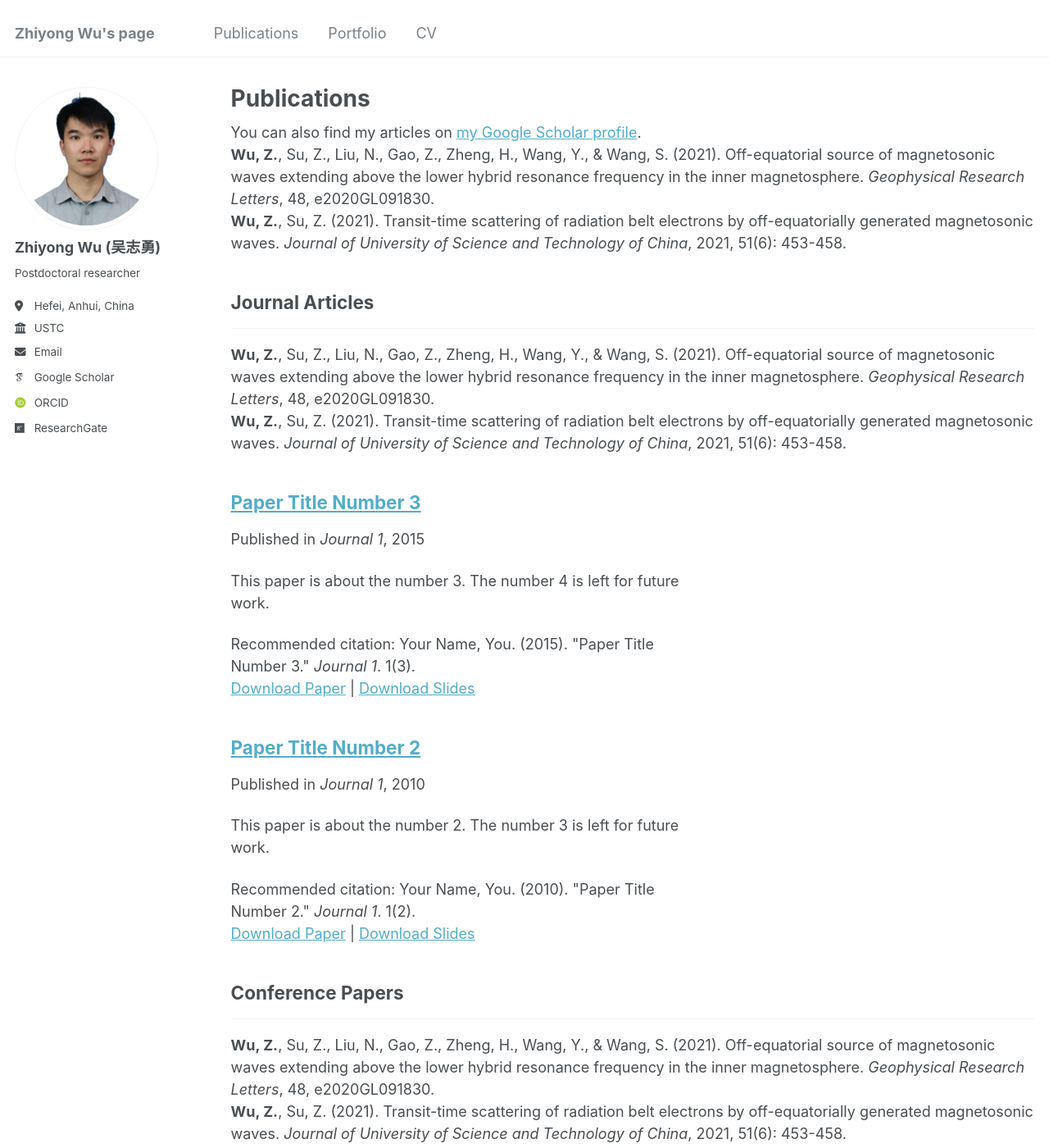
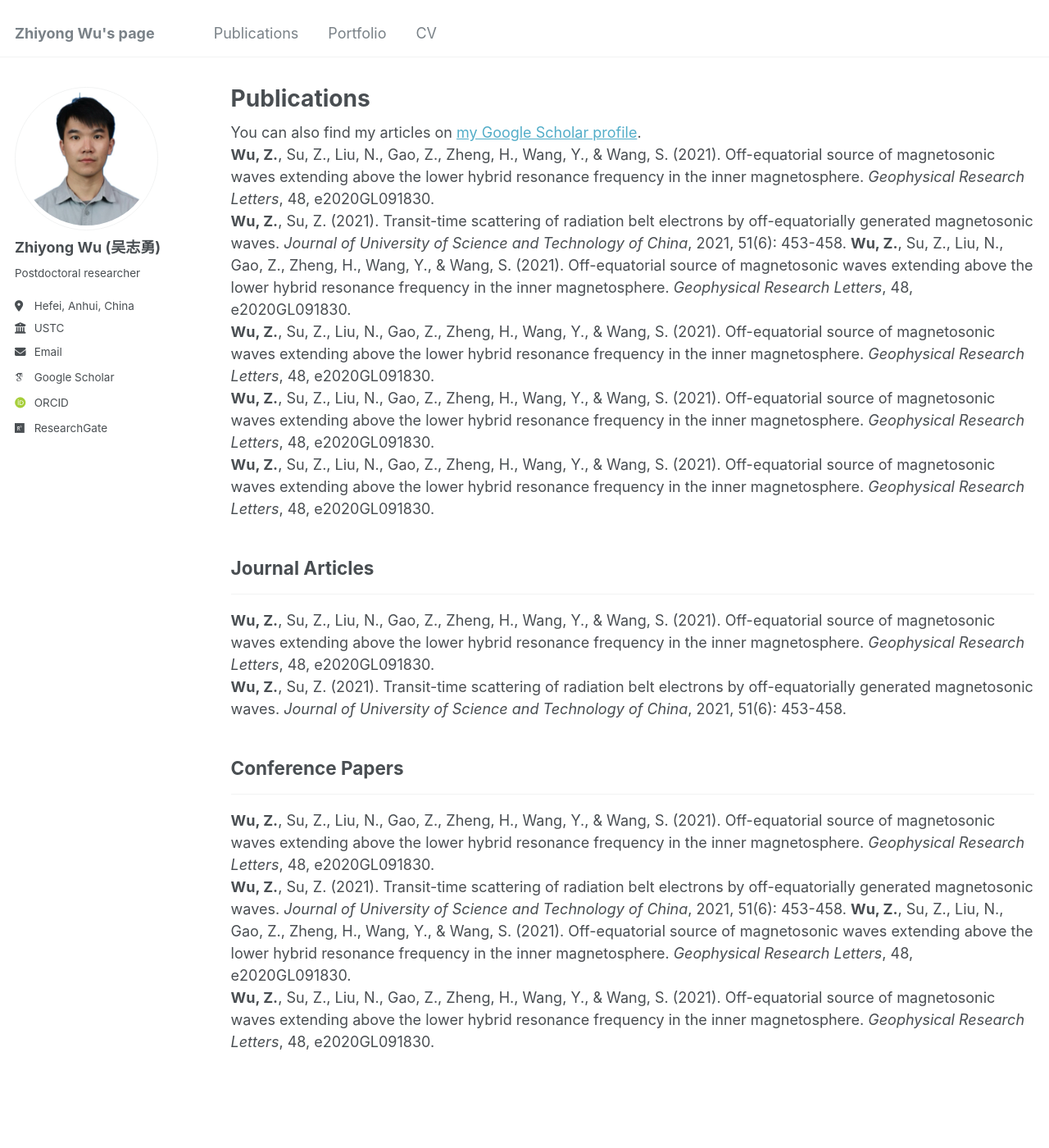
Before and after one commit to Z-Y-Wu/ZW-, a Jekyll site: the page built from _pages/publications.html, in a window 1280 px wide and 1400 px high. Shown: the whole window at 82% size. Built offline with Jekyll 4.4.1, drawn with Linux system fonts in a browser that asks for light colours; some web fonts are replaced; some of the changed text lies outside the part shown.

Commit message:
Update publications.html

```diff
--- a/_pages/publications.html
+++ b/_pages/publications.html
@@ -22,6 +22,7 @@ author_profile: true
     {% assign title_shown = false %}
     {% for post in site.publications reversed %}
       {% if post.category != category[0] %}
+<strong>Wu, Z.</strong>, Su, Z., Liu, N., Gao, Z., Zheng, H., Wang, Y., & Wang, S. (2021). Off-equatorial source of magnetosonic waves extending above the lower hybrid resonance frequency in the inner magnetosphere. <i>Geophysical Research Letters</i>, 48, e2020GL091830.<br>
         {% continue %}
       {% endif %}
 <!--      {% unless title_shown %} -->
@@ -30,7 +31,7 @@ author_profile: true
 <strong>Wu, Z.</strong>, Su, Z. (2021). Transit-time scattering of radiation belt electrons by off-equatorially generated magnetosonic waves. <i>Journal of University of Science and Technology of China</i>, 2021, 51(6): 453-458.
         {% assign title_shown = true %}
  <!--      {% endunless %}-->
-      {% include archive-single.html %}
+ <!--     {% include archive-single.html %}-->
     {% endfor %}
   {% endfor %}
 {% else %}
```
